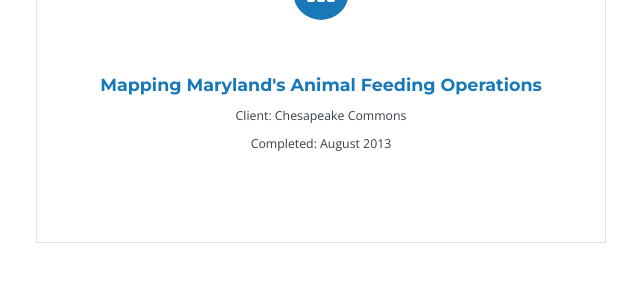
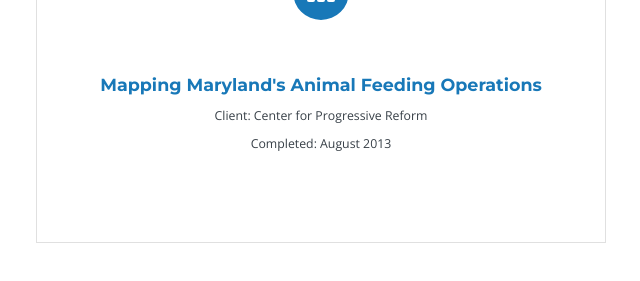
Before and after one commit to brendandm/brendandm.github.io, a Jekyll site: the page built from work/index.html, in a window 1280 px wide and 900 px high, scrolled down 393 px. Shown: the part 153-434 px from the top of the window, without its empty margins (319-959 px from the left). Built offline with Jekyll 4.4.1, drawn with Linux system fonts in a browser that asks for light colours; nearby versions of some CDN libraries; Markdown is read by kramdown in place of the engine named in the settings; a file with an impossible date is left out.

Commit message:
Updated 2013-12-17-afo-mde.md

```diff
--- a/_posts/2013-12-17-afo-mde.md
+++ b/_posts/2013-12-17-afo-mde.md
@@ -2,7 +2,7 @@
 layout: post
 title: "Mapping Maryland's Animal Feeding Operations"
 author: John Dawes
-client: Chesapeake Commons
+client: Center for Progressive Reform
 finish: August 2013
 image: cafo.jpg
 type: "data-story"
```
